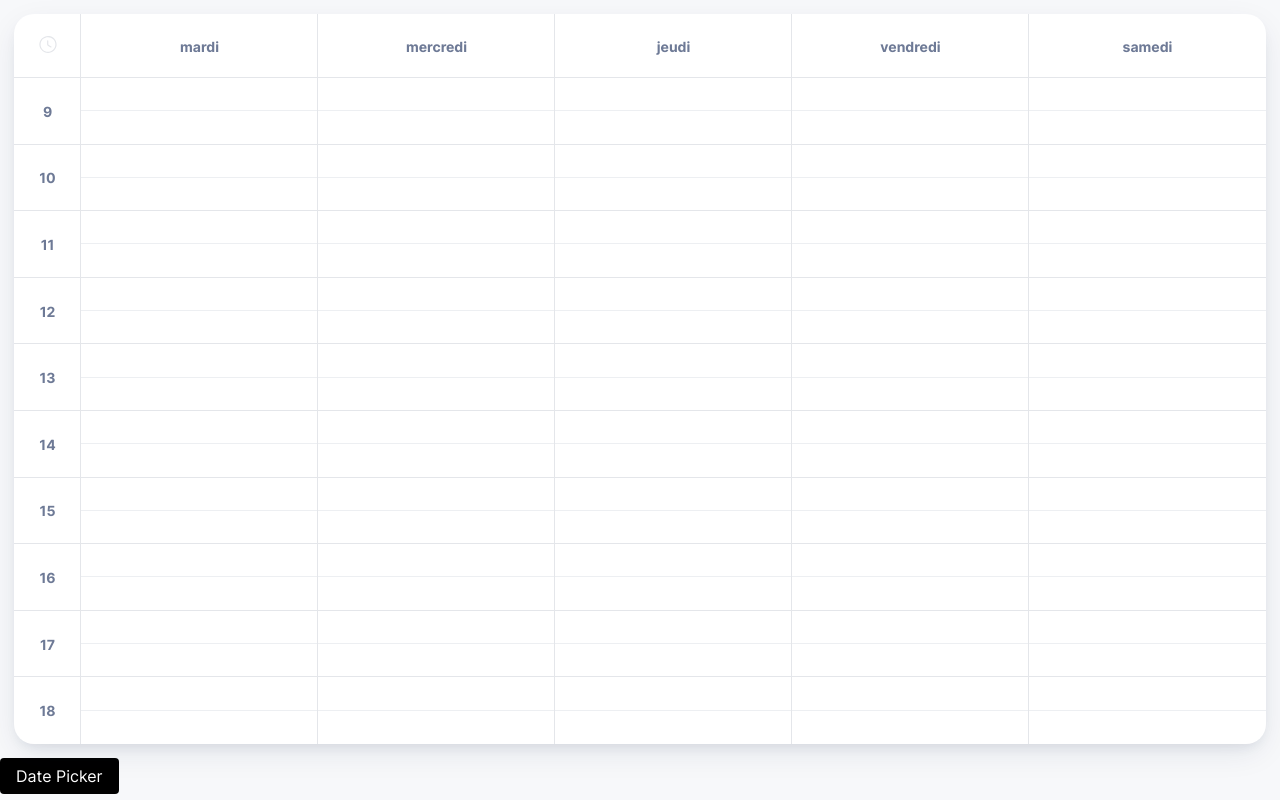
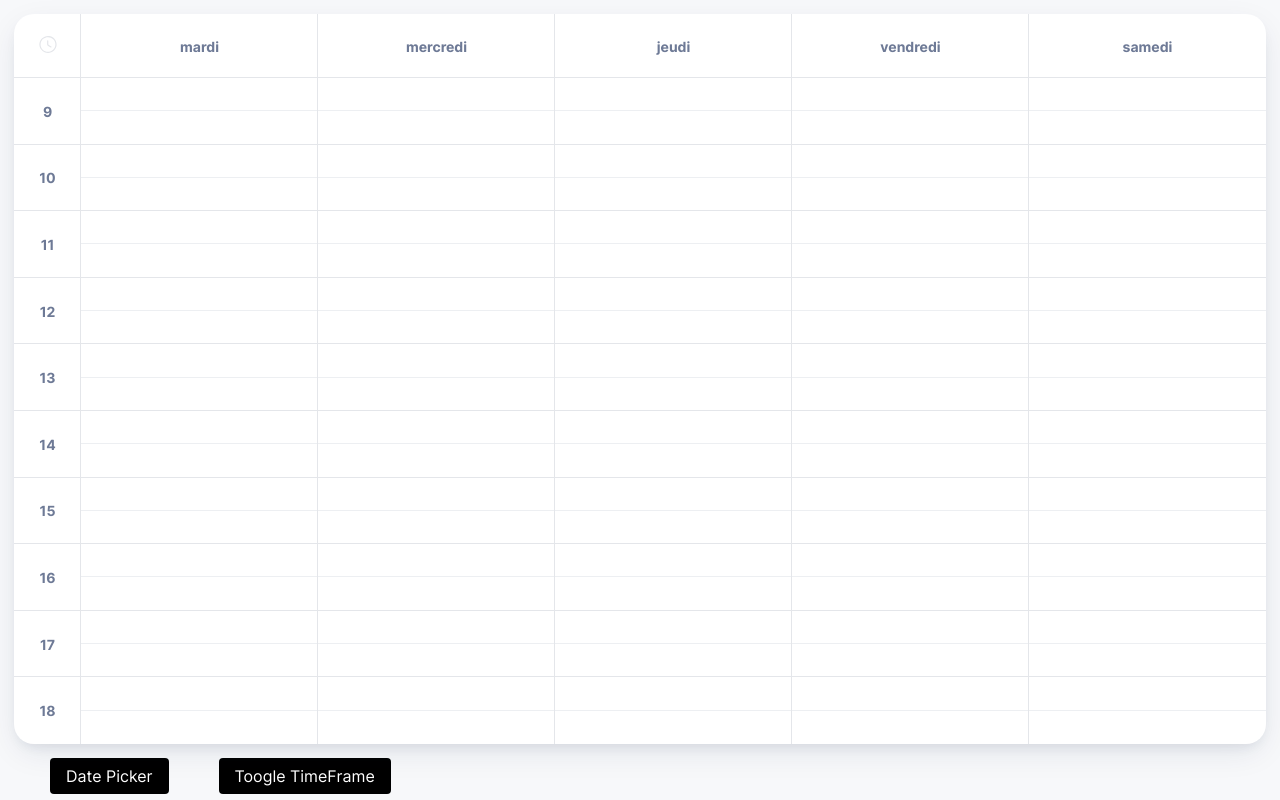
Before and after one commit to jpjcq/proplanner-admin, a React (Vite) app: page / in a window 1280 px wide. Built offline with nearby package versions, Linux system fonts and the light colour scheme.

Commit message:
ready to implement timeframe toogling

```diff
--- a/src/App.tsx
+++ b/src/App.tsx
@@ -1,10 +1,12 @@
-import { useState } from "react";
+import { useContext, useState } from "react";
 import { Button } from "rebass";
 import Agenda from "./components/Agenda";
 import DatePicker from "./components/DatePicker";
+import AgendaContext from "./contexts/agenda/agenda-context";
 
 export default function App() {
   const [isDatePickerOpen, setIsDatePickerOpen] = useState(false);
+  const agendaCtx = useContext(AgendaContext);
   return (
     <>
       <Agenda />
@@ -12,7 +14,18 @@ export default function App() {
         isOpen={isDatePickerOpen}
         onDismiss={() => setIsDatePickerOpen(false)}
       />
-      <Button onClick={() => setIsDatePickerOpen(true)} style={{backgroundColor: "black"}}>Date Picker</Button>
+      <Button
+        onClick={() => setIsDatePickerOpen(true)}
+        style={{ backgroundColor: "black", marginLeft: "50px" }}
+      >
+        Date Picker
+      </Button>
+      <Button
+        onClick={() => agendaCtx.toogleTimeFrame()}
+        style={{ backgroundColor: "black", marginLeft: "50px" }}
+      >
+        Toogle TimeFrame
+      </Button>
     </>
   );
 }
--- a/src/components/Agenda/HoursLabel.tsx
+++ b/src/components/Agenda/Background/HoursLabel.tsx
@@ -1,8 +1,8 @@
 import { DateTime } from "luxon";
 import { useContext } from "react";
 import styled from "styled-components";
-import ParametersContext from "../../contexts/parameters/parameters-context";
-import { SmallSubHeader } from "../../theme/text";
+import ParametersContext from "../../../contexts/parameters/parameters-context";
+import { SmallSubHeader } from "../../../theme/text";
 
 const Hour = styled.div<{ index: number; total: number; timeFrame: 15 | 30 }>`
   justify-self: center;
--- a/src/components/Agenda/Background.tsx
+++ b/src/components/Agenda/Background/index.tsx
@@ -1,13 +1,14 @@
 import { useContext } from "react";
 import styled from "styled-components";
-import { DAYS_LIST } from "../../constants/agenda";
+import { DAYS_LIST } from "../../../constants/agenda";
 import ParametersContext, {
   ParametersContextType,
-} from "../../contexts/parameters/parameters-context";
-import Clock from "../Icons/Clock";
+} from "../../../contexts/parameters/parameters-context";
+import Clock from "../../Icons/Clock";
 import DaysLabels from "./DaysLabels";
-import GridLayout from "./GridLayout";
+import GridLayout from "../GridLayout";
 import HoursLabels from "./HoursLabel";
+import AgendaContext from "../../../contexts/agenda/agenda-context";
 
 const Line = styled.div<{ parametersCtx: ParametersContextType }>`
   ${({ parametersCtx, theme }) =>
@@ -43,8 +44,9 @@ const ClockWrapper = styled.div`
   align-self: center;
 `;
 
-export default function GridBackground() {
+export default function Background() {
   const parametersCtx = useContext(ParametersContext);
+  const agendaCtx = useContext(AgendaContext);
   const columnsNumber = DAYS_LIST.length - parametersCtx.daysOff.length + 1;
   const linesNumber =
     parametersCtx.timeFrame === 15
--- a/src/components/Agenda/BookingCards.tsx
+++ b/src/components/Agenda/BookingCards.tsx
@@ -1,12 +1,12 @@
 import { useContext } from "react";
 import styled from "styled-components";
+import { DateTime, Interval } from "luxon";
 import ParametersContext from "../../contexts/parameters/parameters-context";
 import GridLayout from "./GridLayout";
 //To fetch from db
 import dummyBookings from "../../data/dummyBookings";
-import { DateTime, Interval } from "luxon";
 
-const actualWeek = Interval.fromDateTimes(DateTime.now(), )
+// const actualWeek = Interval.fromDateTimes(DateTime.now(), )
 
 const GridCell = styled.div`
   border: 1px solid red;
--- a/src/components/DatePicker/index.tsx
+++ b/src/components/DatePicker/index.tsx
@@ -10,7 +10,6 @@ interface DatePickerProps {
 
 export default function DatePicker({ isOpen, onDismiss }: DatePickerProps) {
   const [value, setValue] = useState<DateTime | null>(DateTime.now());
-  console.log(value);
   return (
     <Modal isOpen={isOpen} onDismiss={onDismiss}>
       <WeeksDateCalendar value={value} setValue={setValue} />
--- /dev/null
+++ b/src/contexts/agenda/AgendaProvider.tsx
@@ -0,0 +1,41 @@
+import { ReactNode, Reducer, useReducer } from "react";
+import AgendaContext, { TimeFrame } from "./agenda-context";
+
+interface StateType {
+  timeFrame: TimeFrame;
+}
+
+const initialState: StateType = { timeFrame: 30 };
+
+interface ActionType {
+  type: string;
+}
+const agendaReducer: Reducer<StateType, ActionType> = (state, action) => {
+  switch (action.type) {
+    case "TOOGLE_TIMEFRAME":
+      const newTimeFrame = state.timeFrame === 30 ? 15 : 30;
+      return {
+        timeFrame: newTimeFrame,
+      };
+    default:
+      return state;
+  }
+};
+
+export default function AgendaProvider({ children }: { children: ReactNode }) {
+  const [agendaState, dispatchAgendaState] = useReducer(
+    agendaReducer,
+    initialState
+  );
+  const agendaContext = {
+    timeFrame: agendaState.timeFrame,
+    toogleTimeFrame() {
+      dispatchAgendaState({ type: "TOOGLE_TIMEFRAME" });
+    },
+  };
+  return (
+    <AgendaContext.Provider value={agendaContext}>
+      {children}
+    </AgendaContext.Provider>
+  );
+}
--- /dev/null
+++ b/src/contexts/agenda/agenda-context.ts
@@ -0,0 +1,12 @@
+import { createContext } from "react";
+
+export type TimeFrame = 15 | 30;
+
+const context: { timeFrame: TimeFrame; toogleTimeFrame: () => void } = {
+  timeFrame: 30,
+  toogleTimeFrame() {},
+};
+
+const AgendaContext = createContext(context);
+
+export default AgendaContext;
--- a/src/contexts/parameters/parameters-context.ts
+++ b/src/contexts/parameters/parameters-context.ts
@@ -2,20 +2,20 @@ import { createContext } from "react";
 import { Interval, DateTime } from "luxon";
 import { DAY } from "../../constants/agenda";
 
-const context: {
+export interface ParametersContextType {
   openingHours: Interval;
   daysOff: DAY[];
   timeFrame: 15 | 30;
-} = {
+}
+
+const context: ParametersContextType = {
   openingHours: Interval.fromDateTimes(
     DateTime.now().set({ hour: 0, minute: 0, second: 0, millisecond: 0 }),
     DateTime.now().set({ hour: 24, minute: 0, second: 0, millisecond: 0 })
   ),
   daysOff: [],
-  timeFrame: 30
+  timeFrame: 30,
 };
-
-export type ParametersContextType = typeof context;
 
 const ParametersContext = createContext(context);
 
--- a/src/main.tsx
+++ b/src/main.tsx
@@ -5,16 +5,19 @@ import { AdapterLuxon } from "@mui/x-date-pickers/AdapterLuxon";
 import ThemeProvider, { ThemedGlobalStyle } from "./theme";
 import ParametersProvider from "./contexts/parameters/ParametersProvider";
 import App from "./App";
+import AgendaProvider from "./contexts/agenda/AgendaProvider";
 
 ReactDOM.createRoot(document.getElementById("root") as HTMLElement).render(
   <React.StrictMode>
     <LocalizationProvider dateAdapter={AdapterLuxon}>
+      <AgendaProvider>
         <ParametersProvider>
           <ThemeProvider>
             <ThemedGlobalStyle />
             <App />
           </ThemeProvider>
         </ParametersProvider>
+      </AgendaProvider>
     </LocalizationProvider>
   </React.StrictMode>
 );
```
Also changed, not shown: src/components/Agenda/Background/DaysLabels.tsx (renamed from src/components/Agenda/DaysLabels.tsx, +4 -4 lines). Lines whose indentation alone changed are shown as unchanged.
